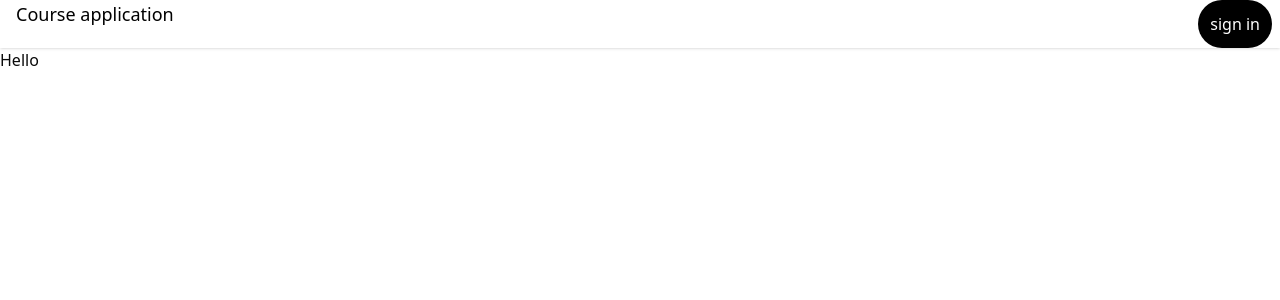
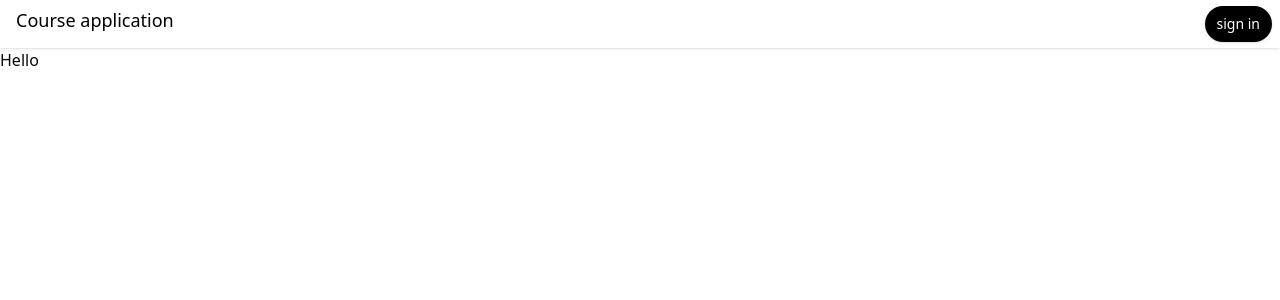
Before and after one commit to Nandhakumarv10/course-platform, a Next.js app: page / in a window 1280 px wide. Shown: the top 300 px of the page. Built offline with nearby package versions, Linux system fonts and the light colour scheme; no server answers.

Commit message:
adding login form

```diff
--- a/src/app/(consumer)/layout.tsx
+++ b/src/app/(consumer)/layout.tsx
@@ -2,6 +2,7 @@ import { ReactNode, Suspense } from "react";
 import Link from "next/link";
 import { UserButton } from "@clerk/nextjs";
 import { SignedIn, SignedOut } from "@clerk/clerk-react";
+import { Button } from "@/components/ui/button";
 
 export default function ConsumerLayout({
   children,
@@ -47,9 +48,9 @@ function Navbar() {
         <Suspense>
           <SignedOut>
             <div>
-              <button className="p-3 bg-black rounded-3xl text-white">
+              <Button className="p-3 bg-black rounded-3xl text-white" asChild>
                 <Link href="/sign-in">sign in</Link>
-              </button>
+              </Button>
             </div>
           </SignedOut>
         </Suspense>
--- a/src/middleware.ts
+++ b/src/middleware.ts
@@ -1,6 +1,6 @@
-import { clerkMiddleware } from "@clerk/nextjs/server";
+import { clerkMiddleware } from '@clerk/nextjs/server'
 
-export default clerkMiddleware();
+export default clerkMiddleware()
 
 export const config = {
   matcher: [
@@ -9,4 +9,4 @@ export const config = {
     // Always run for API routes
     '/(api|trpc)(.*)',
   ],
-};
+}
```
